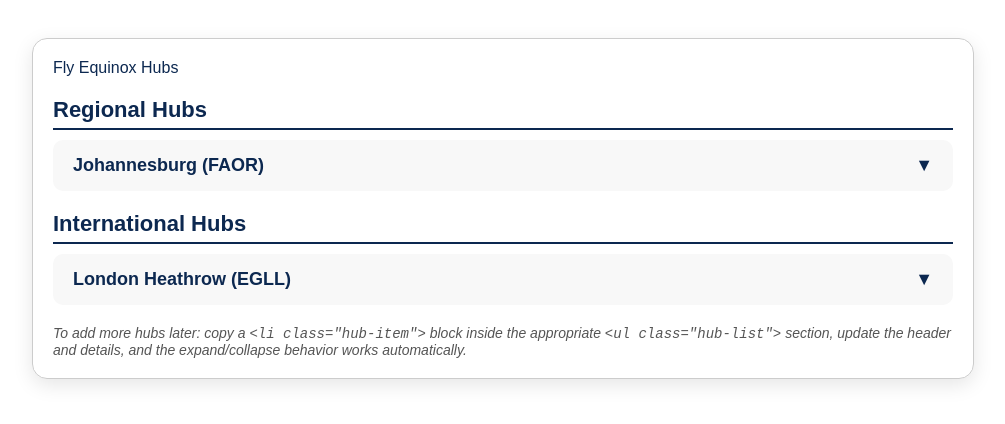
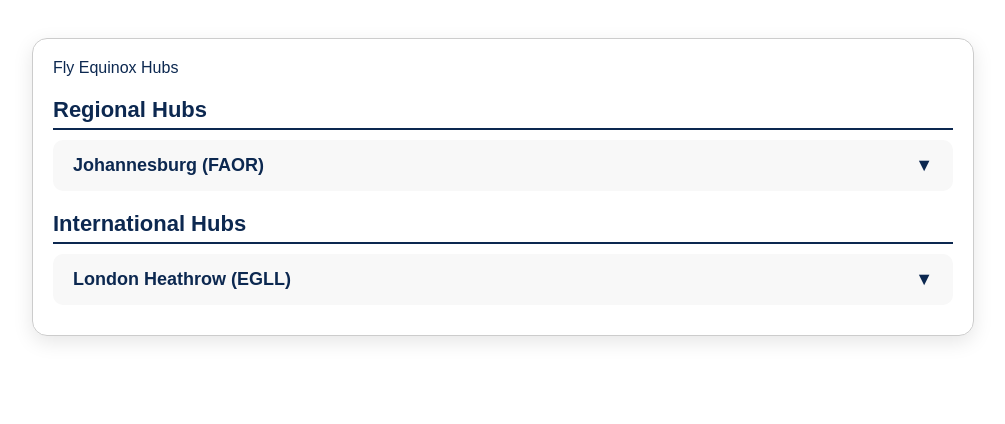
Before and after one commit to Aidablu15/LHR-TEST, a plain HTML site: page index.html in a window 1280 px wide. Shown: the whole page, without its empty margins (137-1142 px from the left). Drawn offline with Linux system fonts and the light colour scheme.

Commit message:
index.html

```diff
--- a/index.html
+++ b/index.html
@@ -128,11 +128,6 @@
     </li>
   </ul>
 
-  <div class="add-hub-instructions">
-    To add more hubs later: copy a <code>&lt;li class="hub-item"&gt;</code> block inside the appropriate <code>&lt;ul class="hub-list"&gt;</code> section, update the header and details, and the expand/collapse behavior works automatically.
-  </div>
-</div>
-
 <script>
   const hubs = document.querySelectorAll('.hub-item');
   hubs.forEach(hub => {
```
